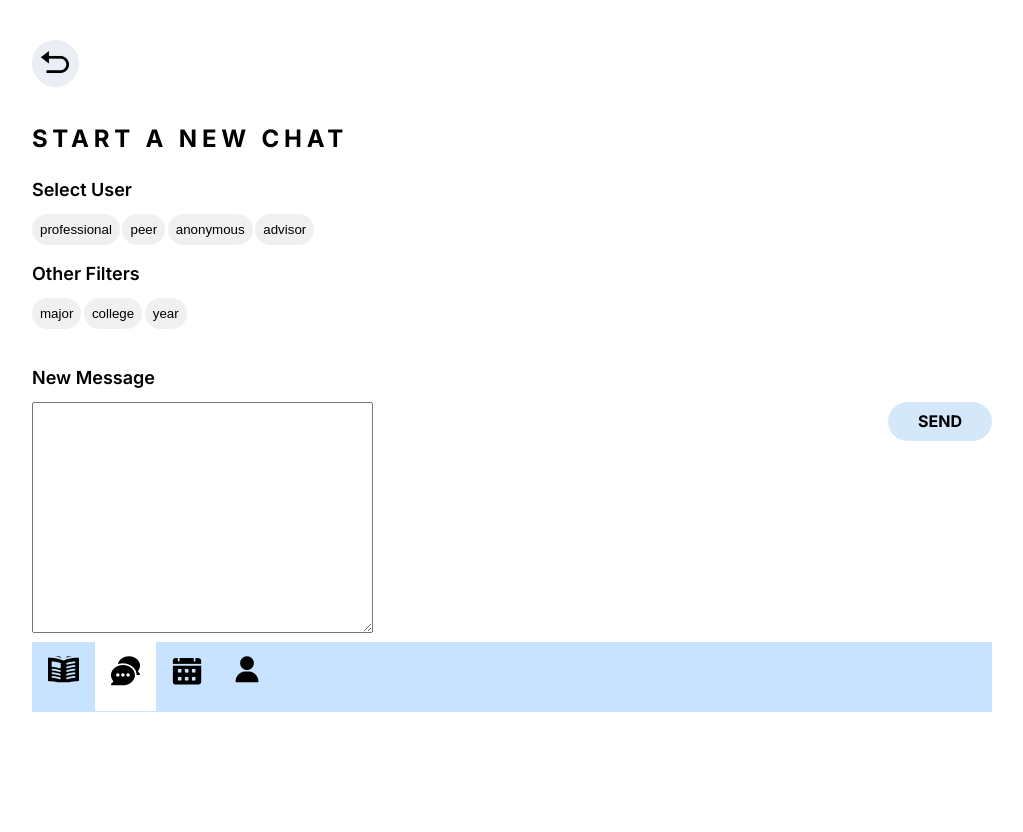
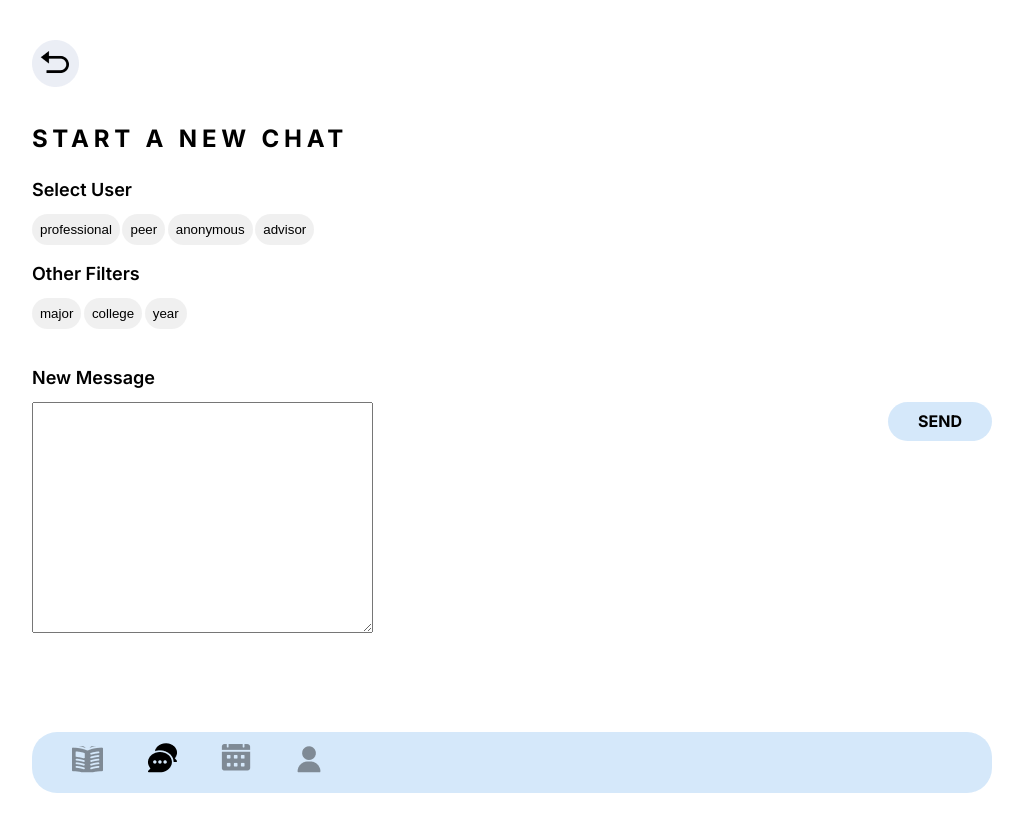
Before and after one commit to shridhay/Final-Project-Accountablility-, a website: page public/newChat.html in a window 1280 px wide. Shown: the whole page, without its empty margins (42-1065 px from the left). Before the commit the page ends 800 px from the top, so only its background shows below. Drawn offline with nearby package versions, Linux system fonts and the light colour scheme.

Commit message:
fixed nav bar

```diff
--- a/public/chat.css
+++ b/public/chat.css
@@ -48,7 +48,7 @@ body {
     padding: 8px;
 }
 
-.active {
+.selected {
     background: rgba(47, 142, 229, 0.4);
 }
 
@@ -66,3 +66,7 @@ body {
     border-radius: 30px;
     border: none;
 }
+
+#chat {
+    opacity: 100%;
+  }
--- a/public/main.css
+++ b/public/main.css
@@ -73,35 +73,17 @@ button:hover{
 
 }
 
-
 .navbar {
-  overflow: hidden;
-  background-color: #99ccff8c;
-  bottom: 0;
-  width: 100%;
+  margin-top: 90px;
+  background: rgba(47, 142, 230, 0.2);
+  border-radius: 25px;
 }
 
-.navbar a {
-  float: left;
-  display: block;
-  color: #f2f2f2;
-  text-align: center;
-  padding: 14px 16px;
-  text-decoration: none;
-  font-size: 17px;
+.nav {
+  padding: 10px 20px;
+  opacity: 40%;
 }
 
-.navbar a:hover {
-  background: #f1f1f1;
-  color: black;
+#journal {
+  padding-left: 40px;
 }
-
-.navbar a.active {
-  background-color: white;
-  color: white;
-}
-
-.main {
-  padding: 16px;
-  margin-bottom: 30px;
-}
--- a/public/myjavascript.js
+++ b/public/myjavascript.js
@@ -1,3 +1,5 @@
+
+
 var num_prompts = 20
 var NumberOfWords = 28
 
--- a/public/newChat.html
+++ b/public/newChat.html
@@ -70,10 +70,10 @@ let buttons = document.querySelectorAll(".choice")
 
 buttons.forEach((element)  => {
     element.addEventListener('click', function() {
-        if (element.classList.contains('active')) {
-            element.classList.remove('active');
+        if (element.classList.contains('selected')) {
+            element.classList.remove('selected');
         } else {
-            element.classList.add('active');
+            element.classList.add('selected');
         }
     })
 });
```
Also changed, not shown: public/recentChat.html (+1 -1 lines).
